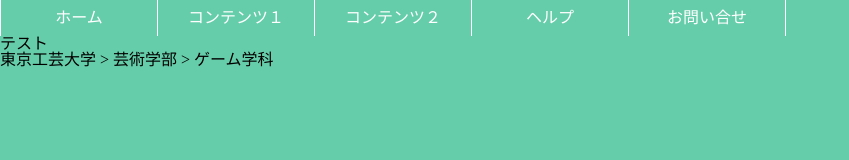
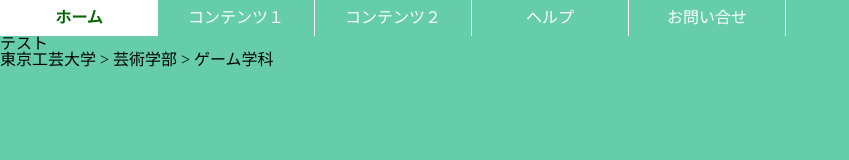
Before and after one commit to tama9884649/web1-8, a plain HTML site: page index.html in a window 1280 px wide. Shown: the whole page, without its empty margins (0-849 px from the left). Drawn offline with Linux system fonts and the light colour scheme.

Commit message:
Update default.css

```diff
--- a/css/default.css
+++ b/css/default.css
@@ -77,3 +77,8 @@ background-color: mediumaquamarine;
 .breadcrumbs li:first-child:before {
 	content:"";
 }
+#gnav a.selected {
+  background: white;
+  color: darkgreen;
+  font-weight: bold;
+}
```
